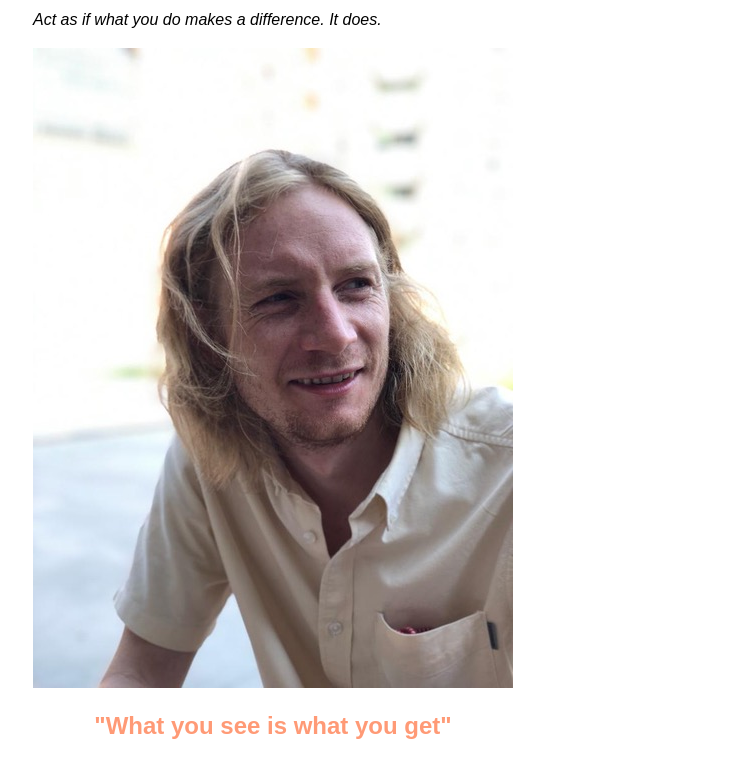
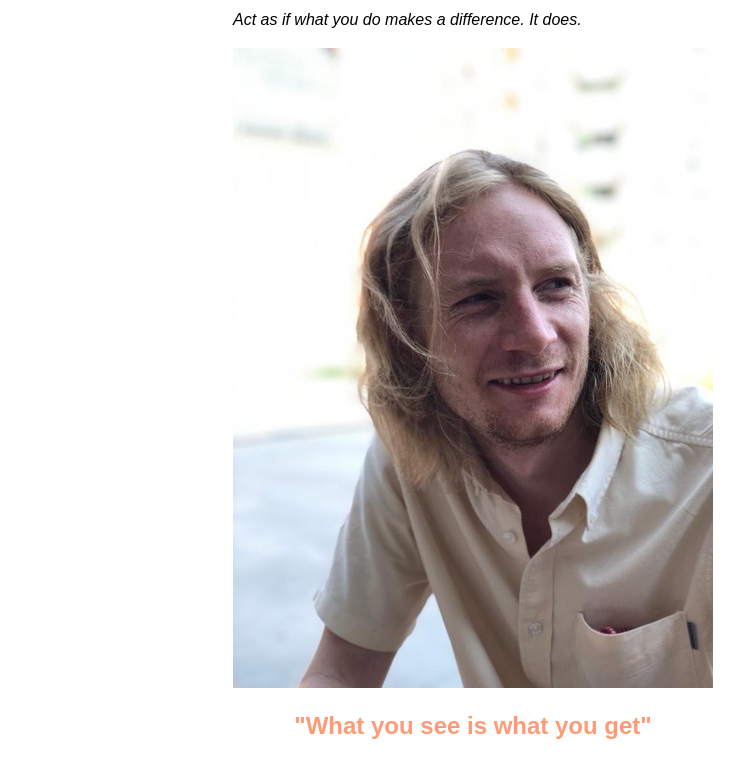
Before and after one commit to chadriae/markdown-warmup-css, a plain HTML site: page index.html in a window 1280 px wide. Shown: the part 73-830 px from the top of the page, without its empty margins (167-911 px from the left). Drawn offline with Linux system fonts and the light colour scheme.

Commit message:
added changes to css

```diff
--- a/css/style.css
+++ b/css/style.css
@@ -20,7 +20,8 @@ body {
     font-family: 'Montserrat', sans-serif;
     color: black;
     background-color: white;
-    width: 480px;
+    max-width: 480px;
+    margin:auto;
 }
 
 th {
```
